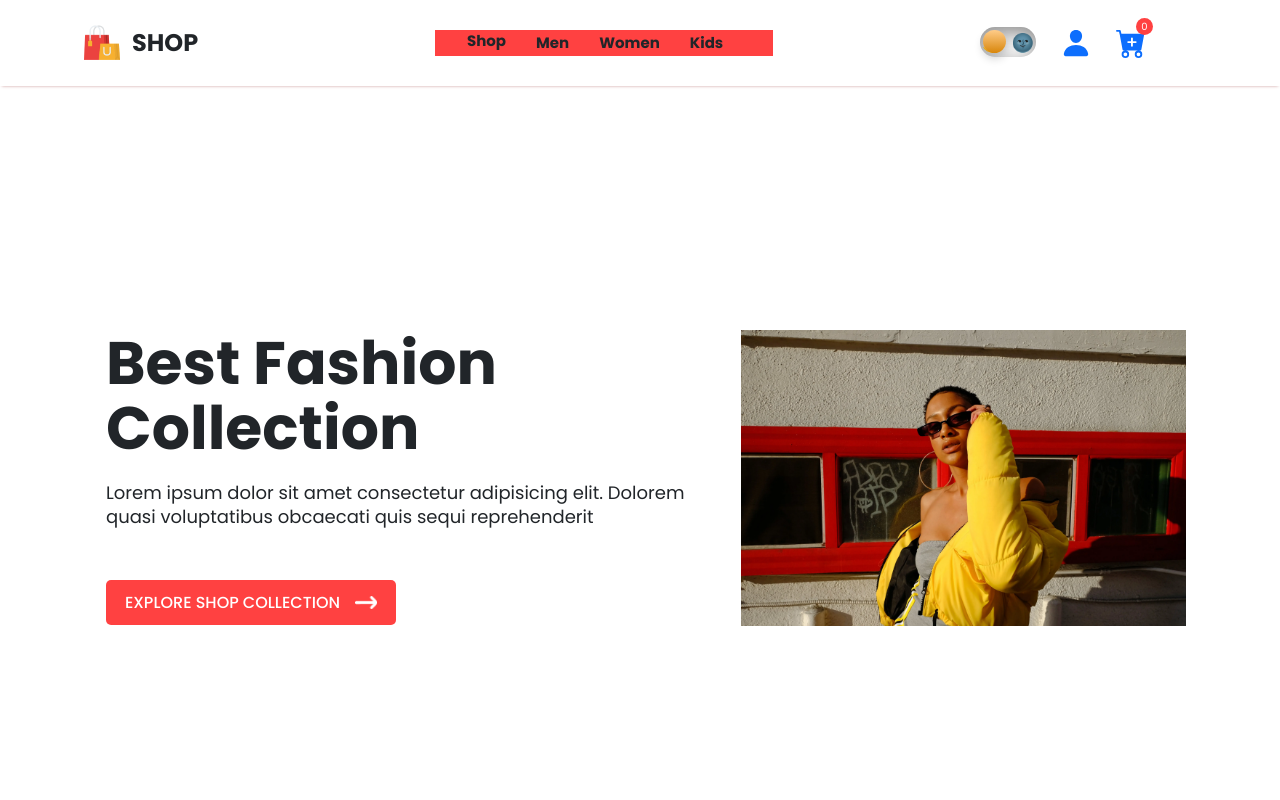
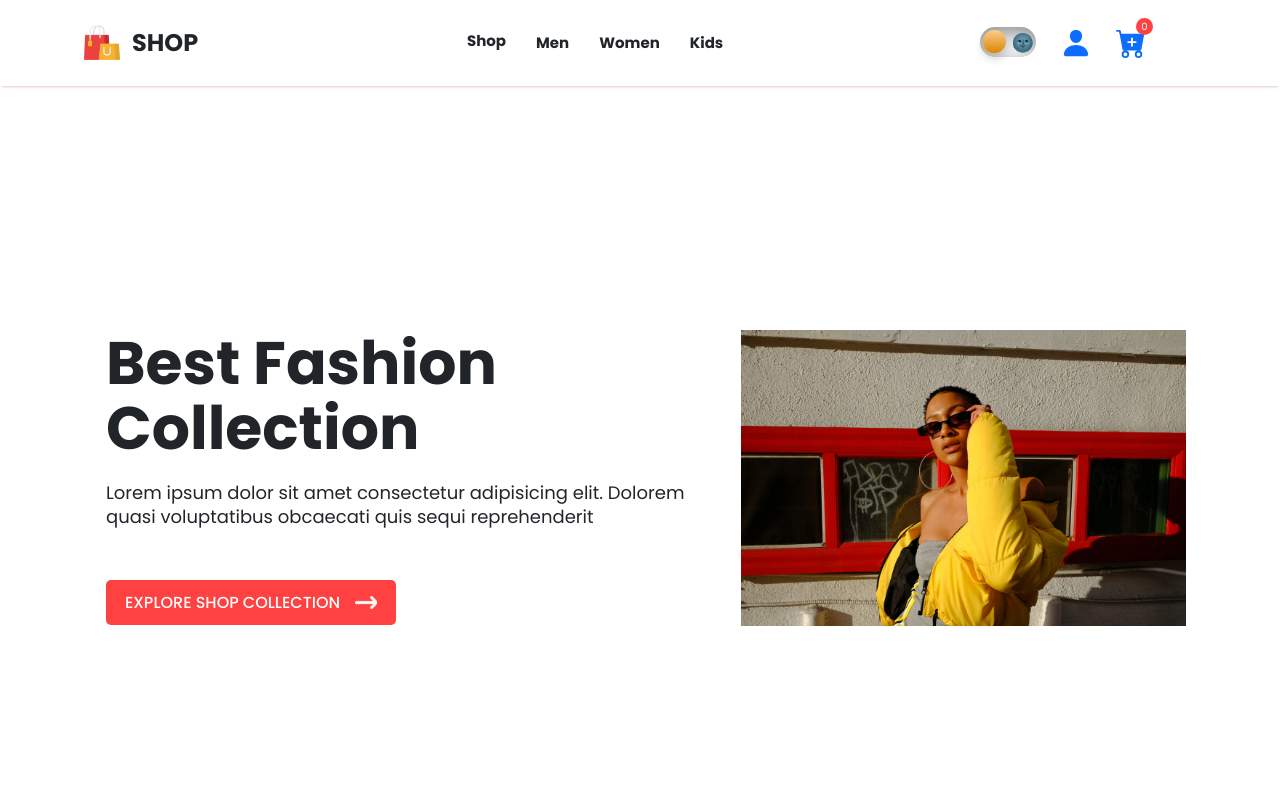
Before and after one commit to 3liqm/shop-ecommerce, a React (Vite) app: page / in a window 1280 px wide. Shown: the top 800 px of the page. Built offline with nearby package versions, Linux system fonts and the light colour scheme.

Commit message:
Update Navbar.css

```diff
--- a/src/Components/Navbar/Navbar.css
+++ b/src/Components/Navbar/Navbar.css
@@ -34,7 +34,7 @@
   gap: 30px;
   margin-bottom: 0;
   font-size: 15px;
-  background: #ff4141;
+  background: var(--body_background);
   font-weight: 600;
 }
 .nav-menu li {
```
